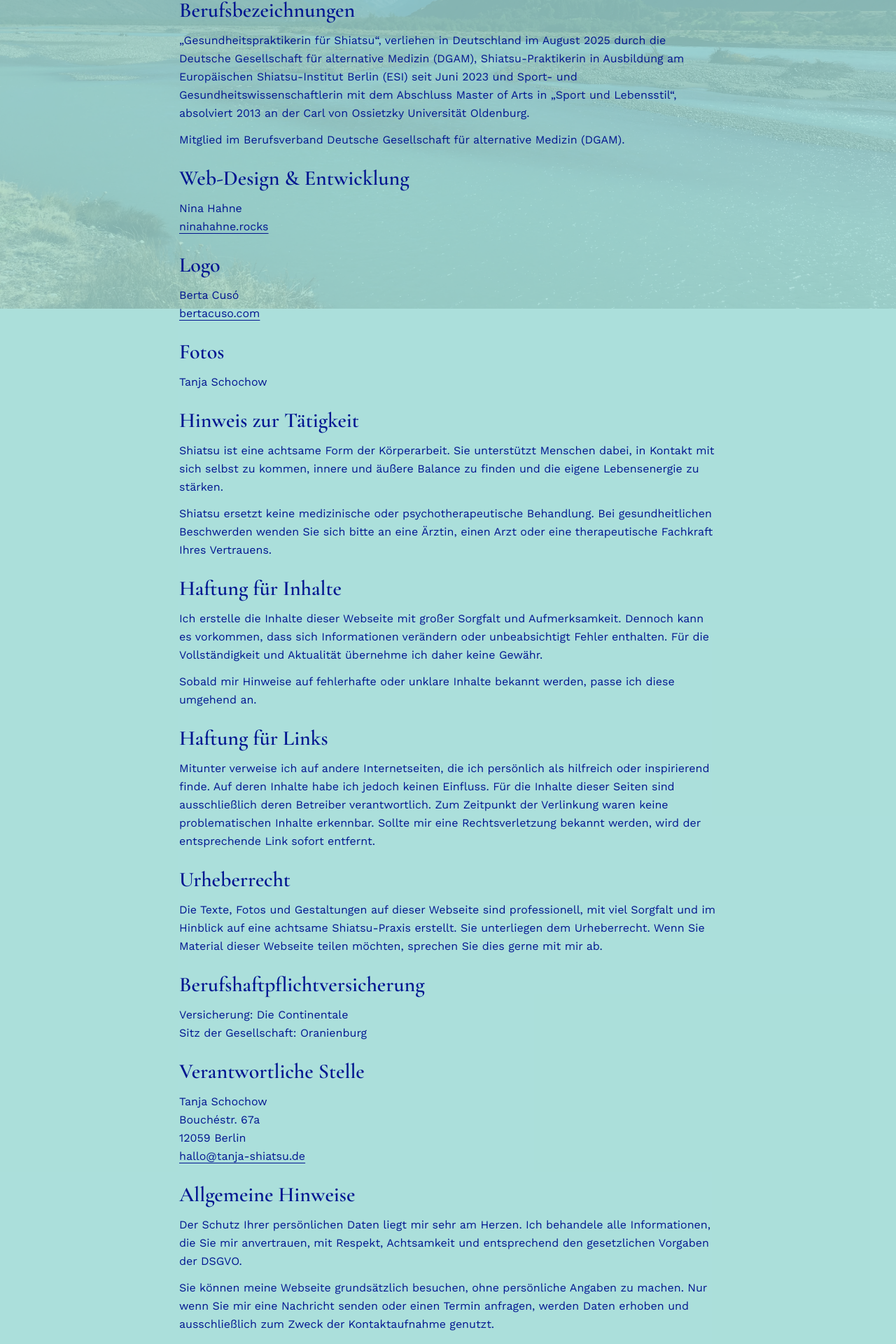
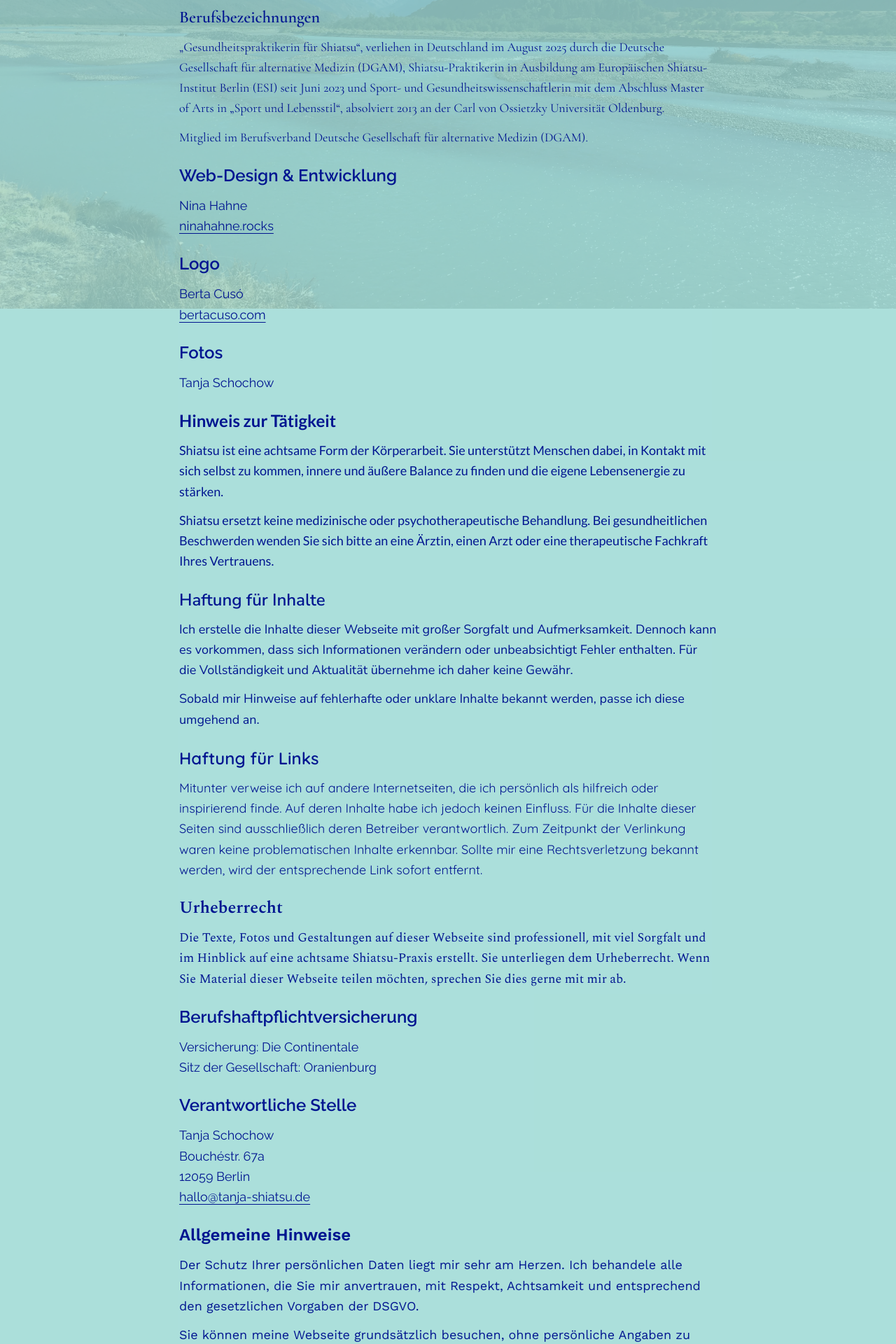
Before and after one commit to NinaHahne/tanja-shiatsu, a SvelteKit app: page /de/imprint in a window 1280 px wide. Shown: the part 359-2279 px from the top of the page at 70% size. Built offline with nearby package versions, Linux system fonts and the light colour scheme.

Commit message:
style(fonts): update font families and add/test new styles in imprint section

```diff
--- a/src/app.html
+++ b/src/app.html
@@ -15,7 +15,7 @@
     <link rel="preconnect" href="https://fonts.googleapis.com" />
     <link rel="preconnect" href="https://fonts.gstatic.com" crossorigin />
     <link
-      href="https://fonts.googleapis.com/css2?family=Cormorant+Garamond:ital,wght@0,300..700;1,300..700&family=Lato:ital,wght@0,100;0,300;0,400;0,700;0,900;1,100;1,300;1,400;1,700;1,900&family=Nunito+Sans:ital,opsz,wght@0,6..12,200..1000;1,6..12,200..1000&family=Quicksand:wght@300..700&family=Raleway:ital,wght@0,100..900;1,100..900&family=Spectral:ital,wght@0,200;0,300;0,400;0,500;0,600;0,700;0,800;1,200;1,300;1,400;1,500;1,600;1,700;1,800&family=Work+Sans:ital,wght@0,100..900;1,100..900&display=swap"
+      href="https://fonts.googleapis.com/css2?family=Cormorant+Garamond:ital,wght@0,300..700;1,300..700&family=Lato:ital,wght@0,100;0,300;0,400;0,700;0,900;1,100;1,300;1,400;1,700;1,900&family=Nunito+Sans:ital,opsz,wght@0,6..12,200..1000;1,6..12,200..1000&family=Quicksand:wght@300..700&family=Raleway:ital,wght@0,100..900;1,100..900&family=Spectral:ital,wght@0,200;0,300;0,400;0,500;0,600;0,700;0,800;1,200;1,300;1,400;1,500;1,600;1,700;1,800&family=Work+Sans:ital,wght@0,100..900;1,100..900&family=Lora:ital,wght@0,400..700;1,400..700&family=Domine:wght@400..700&display=swap"
       rel="stylesheet"
     />
 
--- a/src/routes/[locale]/imprint/+page.svelte
+++ b/src/routes/[locale]/imprint/+page.svelte
@@ -11,7 +11,7 @@
 
 <HeroImage classes="fixed inset-0 h-full w-full object-cover lg:hidden" />
 
-<section class="relative flex min-h-dvh flex-col items-center gap-4 bg-background-alt/80 px-4 py-24">
+<section id="imprint" class="relative flex min-h-dvh flex-col items-center gap-4 bg-background-alt/80 px-4 py-24">
   <div
     class="max-w-3xl text-text
          [&>a:visited]:text-current [&>a]:text-current [&>a]:underline [&>h2]:mb-4
--- a/src/routes/[locale]/imprint/de.yaml
+++ b/src/routes/[locale]/imprint/de.yaml
@@ -42,7 +42,7 @@ content: |-
   <h3>Urheberrecht</h3>
   <p>Die Texte, Fotos und Gestaltungen auf dieser Webseite sind professionell, mit viel Sorgfalt und im Hinblick auf eine achtsame Shiatsu-Praxis erstellt. Sie unterliegen dem Urheberrecht. Wenn Sie Material dieser Webseite teilen möchten, sprechen Sie dies gerne mit mir ab.</p>
 
-  <h3>Berufshaftpflichtversicherung</h3>
+  <h3>Berufs&shy;haft&shy;pflicht&shy;versicherung</h3>
   <p>Versicherung: Die Continentale<br>
   Sitz der Gesellschaft: Oranienburg</p>
 
--- a/src/styles/app.css
+++ b/src/styles/app.css
@@ -15,8 +15,8 @@ body {
 }
 
 body {
-  font-family: 'Work Sans', sans-serif;
-  /* font-family: 'Raleway', sans-serif; */
+  /* font-family: 'Work Sans', sans-serif; */
+  font-family: 'Raleway', sans-serif;
   /* font-family: 'Nunito Sans', sans-serif; */
 
   -webkit-font-smoothing: antialiased;
@@ -43,36 +43,36 @@ body:has(.show-menu.overflowing) #toggle_menu {
   h5,
   h6,
   blockquote {
-    font-family: 'Cormorant Garamond', serif;
+    /* font-family: 'Cormorant Garamond', serif; */
     /* font-family: 'Quicksand', sans-serif; */
   }
 
   h1 {
-    @apply text-5xl font-bold;
+    @apply text-4xl font-bold;
     @apply mb-4;
   }
   h2 {
-    @apply text-4xl font-bold;
+    @apply text-3xl font-bold;
     @apply mb-4;
   }
   h3 {
-    @apply text-3xl font-bold;
+    @apply text-2xl font-bold;
     @apply mb-2;
   }
   h4 {
-    @apply text-2xl font-bold;
+    @apply text-xl font-bold;
   }
   h5 {
-    @apply text-xl font-bold;
-    font-size: 1.3rem;
+    @apply text-lg font-bold;
+    /* font-size: 1.3rem; */
   }
   h6 {
     @apply text-lg font-semibold;
   }
 
   blockquote {
-    @apply text-2xl font-bold italic;
-    line-height: 1.2;
+    @apply text-xl font-semibold italic;
+    /* line-height: 1.2; */
   }
 
   p,
@@ -88,6 +88,52 @@ body:has(.show-menu.overflowing) #toggle_menu {
 
   footer a {
     @apply text-link-contrast underline underline-offset-4 transition active:text-link-active hoverable:hover:text-link-hover;
+  }
+
+  /* Trying out new fonts: */
+  #imprint p {
+    font-size: 18px;
+  }
+  #imprint div h3:nth-of-type(1),
+  #imprint div h3:nth-of-type(1) + p,
+  #imprint div h3:nth-of-type(1) + p + p {
+    font-family: 'Cormorant Garamond', serif;
+  }
+  #imprint div h3:nth-of-type(5),
+  #imprint div h3:nth-of-type(5) + p,
+  #imprint div h3:nth-of-type(5) + p + p {
+    font-family: 'Lato', sans-serif;
+  }
+  #imprint div h3:nth-of-type(6),
+  #imprint div h3:nth-of-type(6) + p,
+  #imprint div h3:nth-of-type(6) + p + p {
+    font-family: 'Nunito Sans', sans-serif;
+  }
+  #imprint div h3:nth-of-type(7),
+  #imprint div h3:nth-of-type(7) + p,
+  #imprint div h3:nth-of-type(7) + p + p {
+    font-family: 'Quicksand', sans-serif;
+  }
+  #imprint div h3:nth-of-type(8),
+  #imprint div h3:nth-of-type(8) + p,
+  #imprint div h3:nth-of-type(8) + p + p {
+    /* font-family: 'Raleway', sans-serif; */
+    font-family: 'Spectral', serif;
+  }
+  #imprint div h3:nth-of-type(11),
+  #imprint div h3:nth-of-type(11) + p,
+  #imprint div h3:nth-of-type(11) + p + p {
+    font-family: 'Work Sans', sans-serif;
+  }
+  #imprint div h3:nth-of-type(12),
+  #imprint div h3:nth-of-type(12) + p,
+  #imprint div h3:nth-of-type(12) + p + p {
+    font-family: 'Lora', serif;
+  }
+  #imprint div h3:nth-of-type(13),
+  #imprint div h3:nth-of-type(13) + p,
+  #imprint div h3:nth-of-type(13) + p + p {
+    font-family: 'Domine', serif;
   }
 }
 
```
